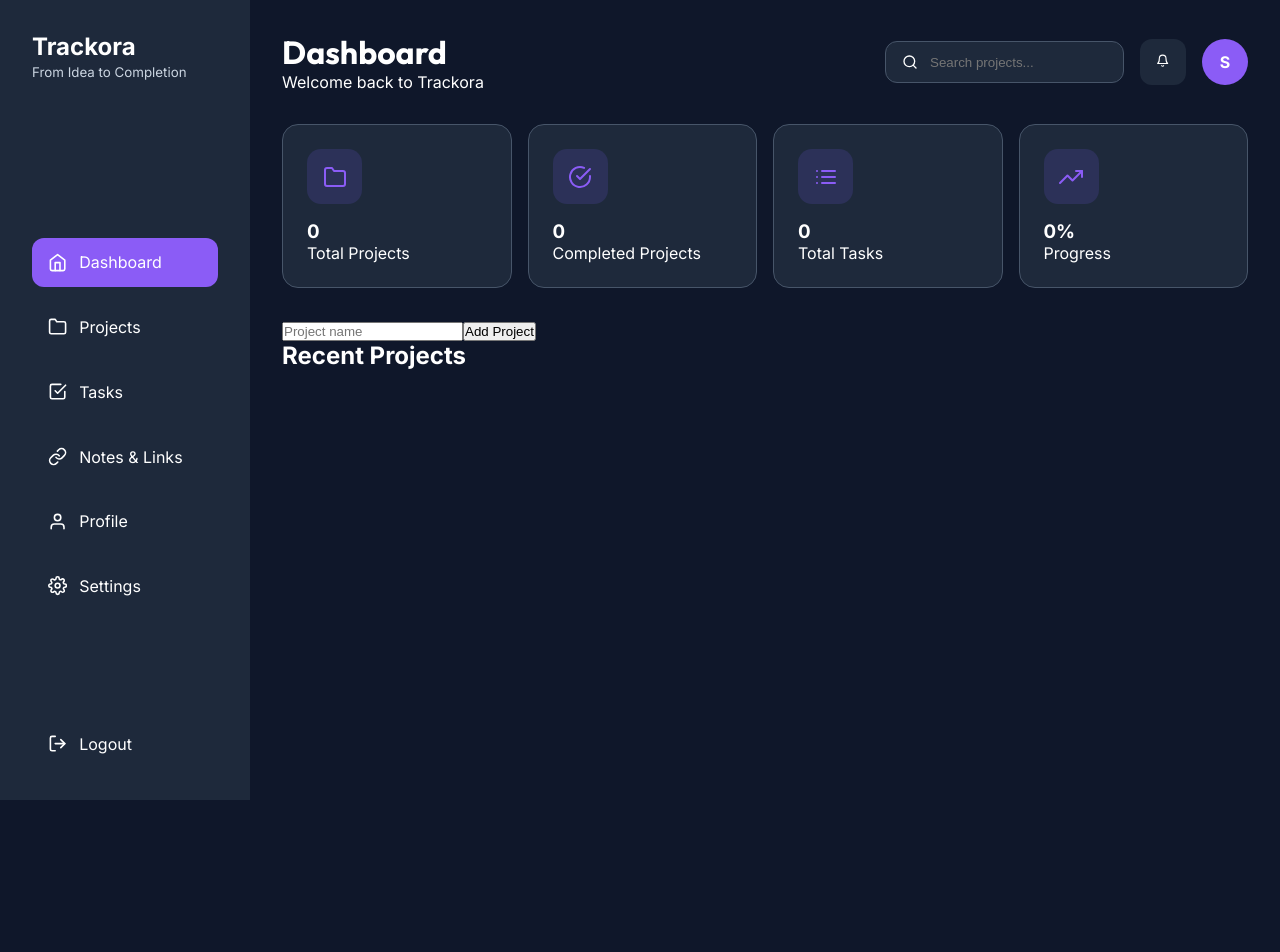
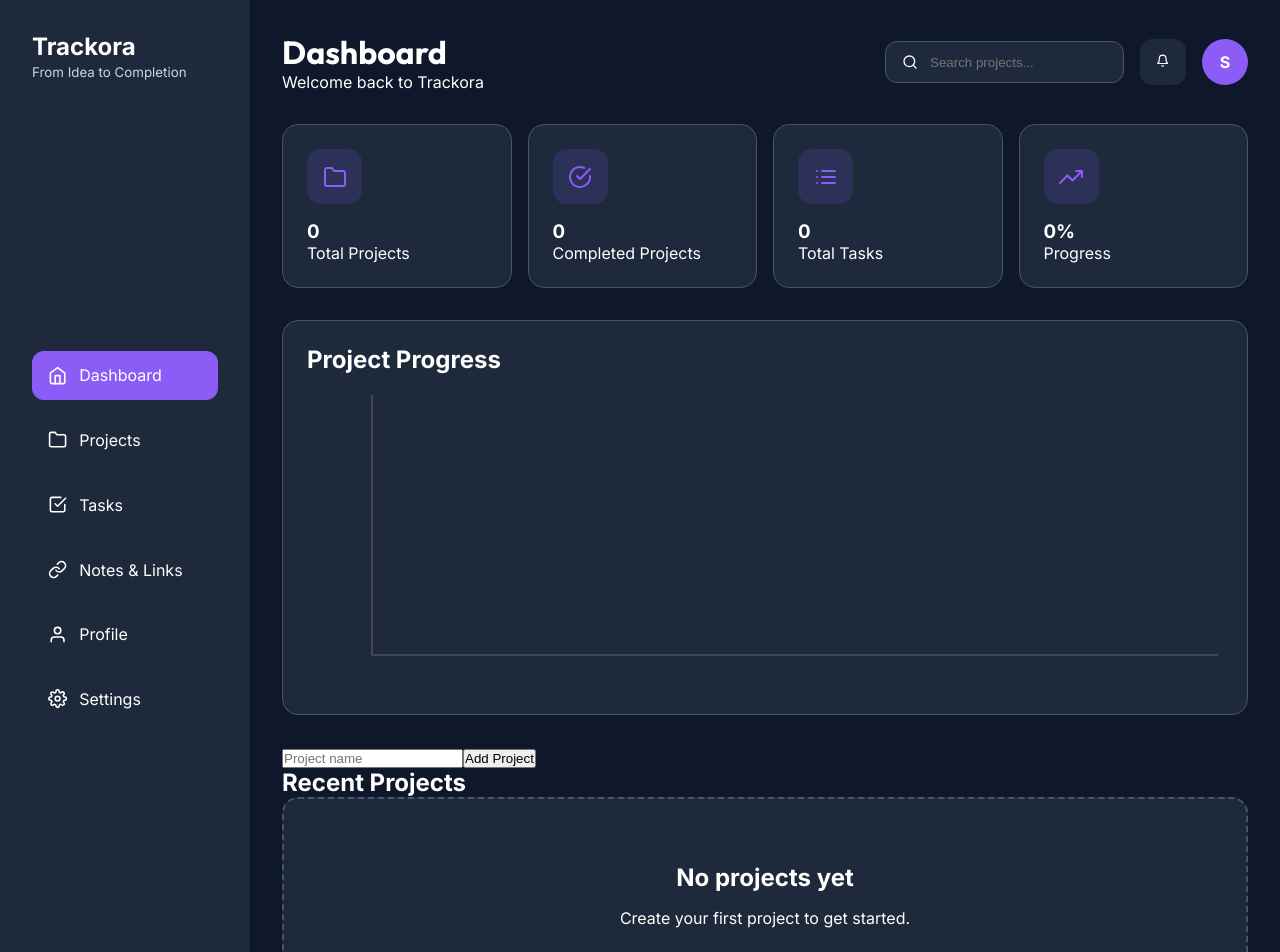
Before and after one commit to seyar1382/trackora, a React (Vite) app: page /dashboard in a window 1280 px wide. Shown: the top 952 px of the page. Before the commit the page ends 800 px from the top, so only its background shows below. Built offline with nearby package versions, Linux system fonts and the light colour scheme.

Commit message:
add ProgressChart component and integrate it into the dashboard; update project card to include status badge; enhance styles for charts and badges

```diff
--- a/package.json
+++ b/package.json
@@ -13,7 +13,8 @@
     "react": "^19.2.6",
     "react-dom": "^19.2.6",
     "react-icons": "^5.7.0",
-    "react-router-dom": "^7.17.0"
+    "react-router-dom": "^7.17.0",
+    "recharts": "^3.9.2"
   },
   "devDependencies": {
     "@eslint/js": "^10.0.1",
--- /dev/null
+++ b/src/components/ProgressChart.jsx
@@ -0,0 +1,34 @@
+import {
+  ResponsiveContainer,
+  BarChart,
+  Bar,
+  XAxis,
+  YAxis,
+  Tooltip,
+} from "recharts";
+
+function ProgressChart({ projects, getProgress }) {
+  const data = projects.map((project) => ({
+    name: project.title,
+    progress: getProgress(project),
+  }));
+
+  return (
+    <div className="chart-card">
+      <h2>Project Progress</h2>
+
+      <ResponsiveContainer width="100%" height={300}>
+        <BarChart data={data}>
+          <XAxis dataKey="name" />
+          <YAxis />
+
+          <Tooltip />
+
+          <Bar dataKey="progress" radius={[6, 6, 0, 0]} />
+        </BarChart>
+      </ResponsiveContainer>
+    </div>
+  );
+}
+
+export default ProgressChart;
--- a/src/components/projectCard.jsx
+++ b/src/components/projectCard.jsx
@@ -15,8 +15,18 @@ function ProjectCard({
     <div className="project-card">
       <div className="project-top">
         <div>
-          <h3>{project.title}</h3>
-          <p className="project-status">{project.status}</p>
+          <h3>
+            <Link to={`/project/${project.id}`} className="project-title-link">
+              {project.title}
+            </Link>
+          </h3>
+          <span
+            className={`status-badge ${project.status
+              .toLowerCase()
+              .replace(" ", "-")}`}
+          >
+            {project.status}
+          </span>
         </div>
 
         <button
--- a/src/pages/dashboard.css
+++ b/src/pages/dashboard.css
@@ -142,7 +142,75 @@
   font-size: 1.2rem;
 }
 
+/* chart */
+
+.chart-card {
+  margin: 2rem 0;
+  padding: 1.5rem;
+  background: var(--bg-secondary);
+  border-radius: var(--border-radius);
+  border: 1px solid var(--border-color);
+}
+
+.chart-card h2 {
+  margin-bottom: 1rem;
+}
+
 /* project cards */
+
+.status-badge {
+  display: inline-block;
+  padding: 0.35rem 0.8rem;
+  border-radius: 999px;
+  font-size: 0.85rem;
+  font-weight: 600;
+  margin-top: 0.5rem;
+}
+
+.not-started {
+  background: rgba(156, 163, 175, 0.2);
+  color: #9ca3af;
+}
+
+.in-progress {
+  background: rgba(59, 130, 246, 0.2);
+  color: #3b82f6;
+}
+
+.completed {
+  background: rgba(34, 197, 94, 0.2);
+  color: #22c55e;
+}
+
+button {
+  cursor: pointer;
+  transition: 0.2s ease;
+}
+
+button:hover {
+  transform: translateY(-2px);
+}
+
+.project-actions button {
+  background: var(--accent-primary);
+  color: white;
+}
+
+.project-actions button:hover {
+  opacity: 0.9;
+}
+
+.empty-state {
+  text-align: center;
+  padding: 4rem 2rem;
+  background: var(--bg-secondary);
+  border: 2px dashed var(--border-color);
+  border-radius: var(--border-radius);
+}
+
+.empty-state h2 {
+  margin-bottom: 1rem;
+}
 
 .project-card {
   background: var(--bg-secondary);
--- a/src/pages/dashboard.jsx
+++ b/src/pages/dashboard.jsx
@@ -4,47 +4,10 @@ import StatsCard from "../components/StatsCard";
 import ProjectCard from "../components/ProjectCard";
 import { FiFolder, FiCheckCircle, FiList, FiTrendingUp } from "react-icons/fi";
 import DashboardHeader from "../components/DashboardHeader";
+import ProgressChart from "../components/ProgressChart";
 import "./dashboard.css";
 
 function Dashboard({ projects, setProjects }) {
-  // const [projects, setProjects] = useState(() => {
-  //   const savedProjects = localStorage.getItem("projects");
-
-  //   return savedProjects
-  //     ? JSON.parse(savedProjects)
-  //     : [
-  //         {
-  //           id: 1,
-  //           title: "Portfolio Website",
-  //           status: "In Progress",
-  //           tasks: [
-  //             {
-  //               id: 1,
-  //               text: "Design UI",
-  //               completed: true,
-  //             },
-  //             {
-  //               id: 2,
-  //               text: "Build Landing Page",
-  //               completed: false,
-  //             },
-  //           ],
-  //         },
-  //         {
-  //           id: 2,
-  //           title: "Database Assignment",
-  //           status: "Completed",
-  //           tasks: [
-  //             {
-  //               id: 1,
-  //               text: "Create Schema",
-  //               completed: true,
-  //             },
-  //           ],
-  //         },
-  //       ];
-  // });
-
   const [newProject, setNewProject] = useState("");
 
   const totalProjects = projects.length;
@@ -182,6 +145,8 @@ function Dashboard({ projects, setProjects }) {
           />
         </section>
 
+        <ProgressChart projects={projects} getProgress={getProgress} />
+
         <section className="recent-projects">
           <input
             type="text"
@@ -194,7 +159,13 @@ function Dashboard({ projects, setProjects }) {
 
           <h2>Recent Projects</h2>
 
-          {projects.map((project) => (
+          {projects.length === 0 ? (
+            <div className="empty-state">
+              <h2>No projects yet</h2>
+              <p>Create your first project to get started.</p>
+            </div>
+          ) : (
+            projects.map((project) => (
               <ProjectCard
                 key={project.id}
                 project={project}
@@ -204,7 +175,8 @@ function Dashboard({ projects, setProjects }) {
                 toggleTask={toggleTask}
                 getProgress={getProgress}
               />
-          ))}
+            ))
+          )}
         </section>
       </main>
     </div>
```
Also changed, not shown: 1 other file (tests, documents, lock files or other folders). Lines whose indentation alone changed are shown as unchanged.
